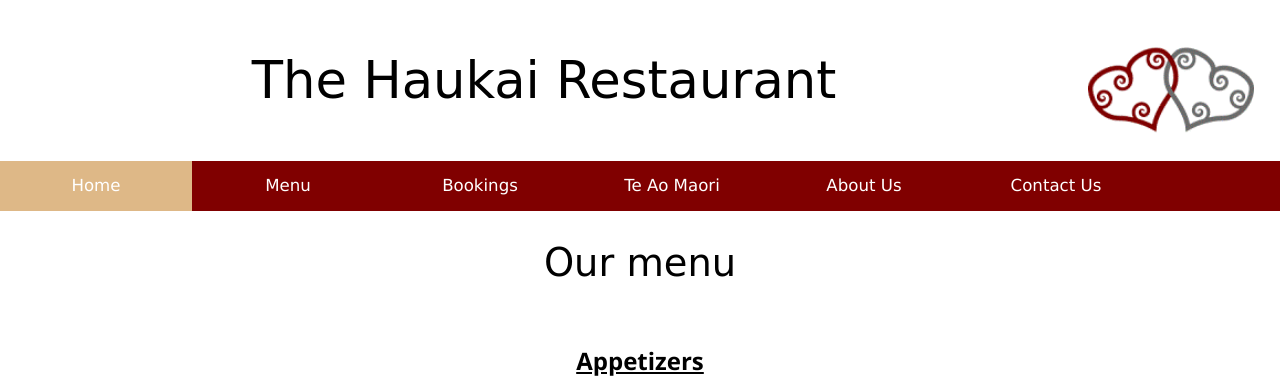
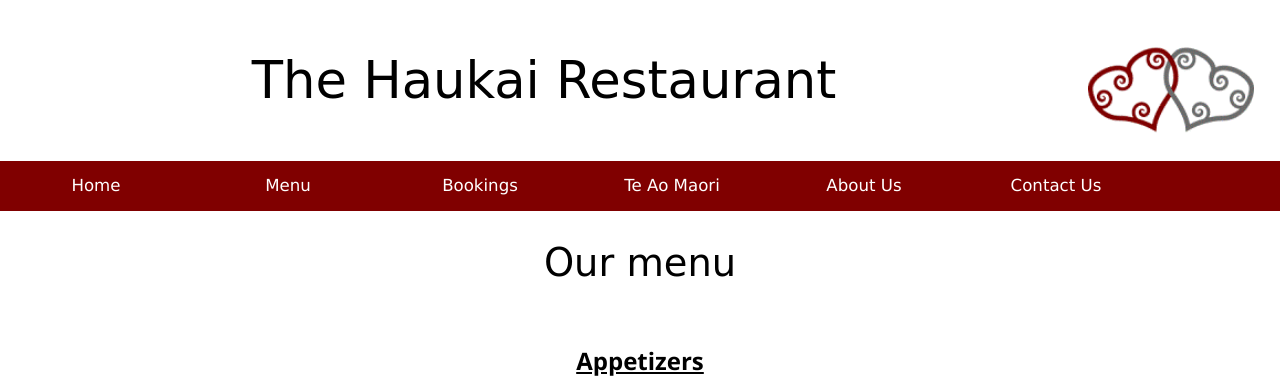
Before and after one commit to desireeallen/desireeallen.github.io, a PHP site: page /menu.html in a window 1280 px wide. Shown: the top 390 px of the page. Run offline with PHP 8.4, Linux system fonts and the light colour scheme.

Commit message:
Change active menu item colour for accessibility

```diff
--- a/css/style.css
+++ b/css/style.css
@@ -7,8 +7,6 @@
     text-align: center;
     width: 100%;
   }
-
-
 
   .haukai-font {
     font-family: 'Pacifico', cursive;
@@ -58,8 +56,6 @@
     background-color: #000;
     }
 
-    .navbar a.active {
-        background-color: burlywood}
 
     /* Add responsiveness - on screens less than 500px, make the navigation links appear on top of each other, instead of next to each other */
 @media screen and (max-width: 500px) {
--- a/index.html
+++ b/index.html
@@ -21,7 +21,7 @@
     </header>
 
     <div class="navbar">
-        <a class="active" href="index.html">Home</a>
+        <a href="index.html">Home</a>
         <a href="menu.html">Menu</a>
         <a href="bookings.html">Bookings</a>
         <a href="teaomaori.html">Te Ao Maori</a>
```
